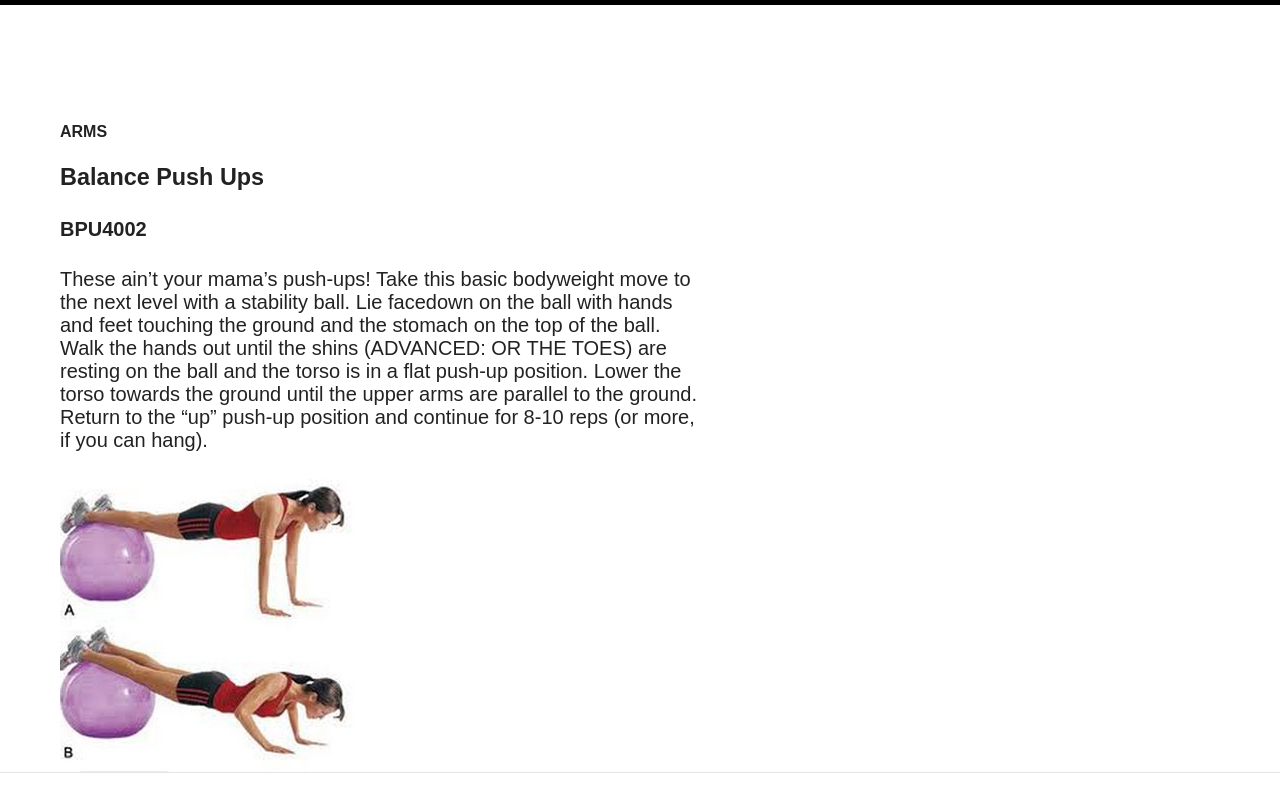
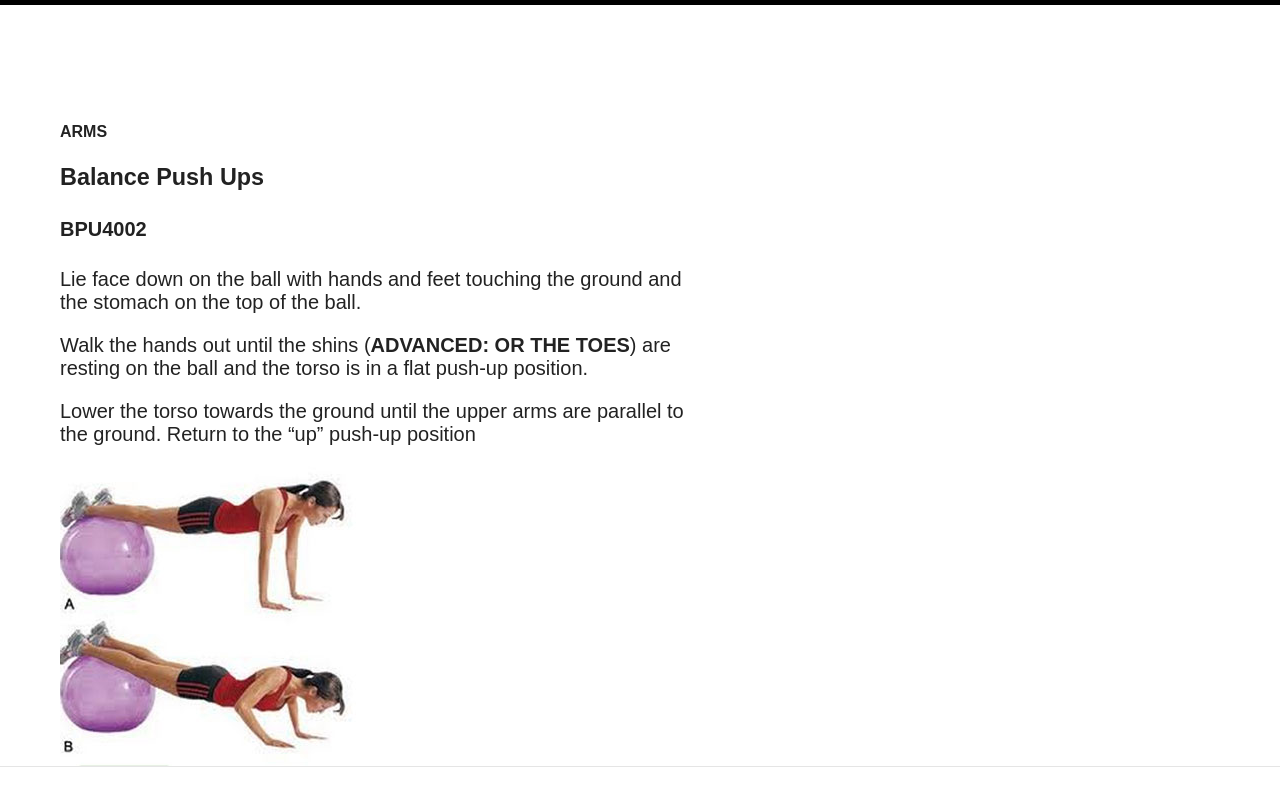
Before and after one commit to christyallen/christyallen.github.io, a Jekyll site: the page built from exercises/_posts/2014-04-24-balance-push-ups.md, in a window 1280 px wide. Shown: the top 812 px of the page. Built offline with Jekyll 4.4.1, drawn with Linux system fonts in a browser that asks for light colours; nearby versions of some CDN libraries.

Commit message:
Site updated at 2014-04-24 20:16:20 UTC

```diff
--- a/exercises/_posts/2014-04-24-balance-push-ups.md
+++ b/exercises/_posts/2014-04-24-balance-push-ups.md
@@ -8,4 +8,8 @@ image: balance-push-ups.jpg
 code: BPU4002
 ---
 
-These ain’t your mama’s push-ups! Take this basic bodyweight move to the next level with a stability ball. Lie facedown on the ball with hands and feet touching the ground and the stomach on the top of the ball. Walk the hands out until the shins (ADVANCED: OR THE TOES) are resting on the ball and the torso is in a flat push-up position. Lower the torso towards the ground until the upper arms are parallel to the ground. Return to the “up” push-up position and continue for 8-10 reps (or more, if you can hang).
+Lie face down on the ball with hands and feet touching the ground and the stomach on the top of the ball.
+
+Walk the hands out until the shins (**ADVANCED: OR THE TOES**) are resting on the ball and the torso is in a flat push-up position.
+
+Lower the torso towards the ground until the upper arms are parallel to the ground. Return to the “up” push-up position
```
